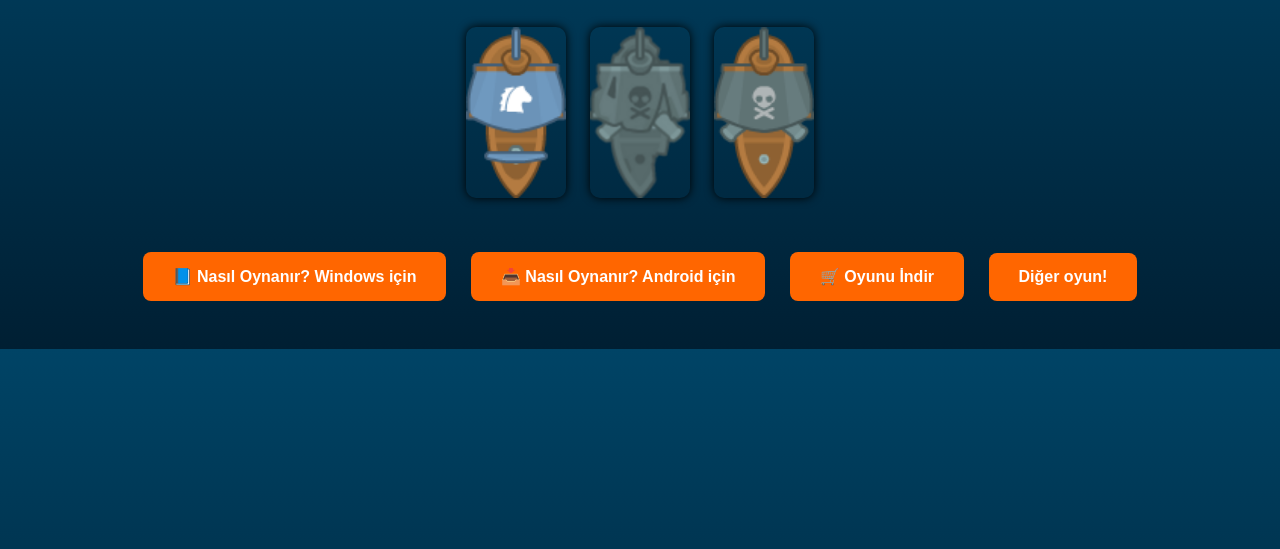
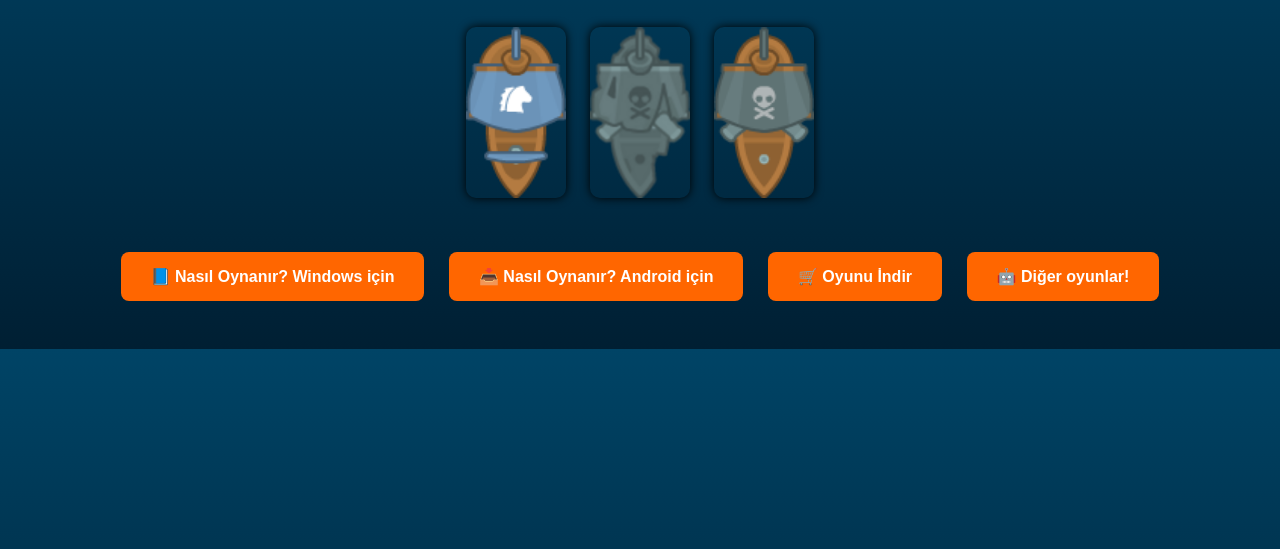
Before and after one commit to YigitTalhaGurbuz123/Korsan-Avi-Sitesi, a plain HTML site: page index.html in a window 1280 px wide. Shown: the part 163-712 px from the top of the page. Drawn offline with Linux system fonts and the light colour scheme.

Commit message:
emoji eklendi

```diff
--- a/index.html
+++ b/index.html
@@ -65,7 +65,7 @@
     <a href="nasil-oynanır.html">📘 Nasıl Oynanır? Windows için</a>
     <a href="nasil-oynanır-android.html">📥 Nasıl Oynanır? Android için</a>
     <a href="indirme.html">🛒 Oyunu İndir</a>
-    <a href="oyun.html">Diğer oyun!</a>
+    <a href="oyun.html">🤖 Diğer oyunlar!</a>
   </div>
 
 </body>
```
